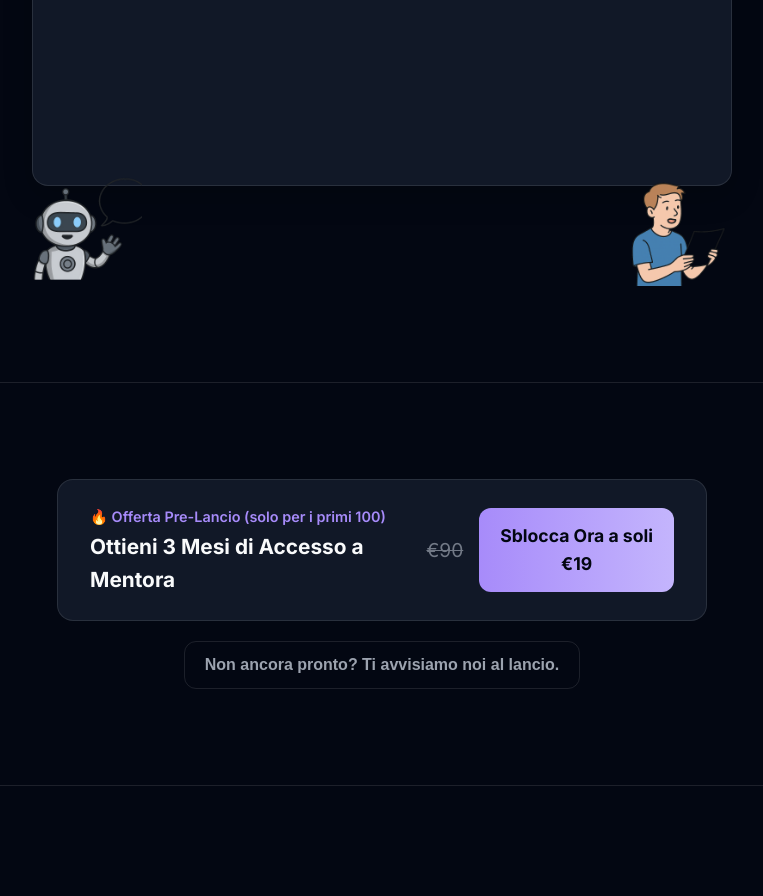
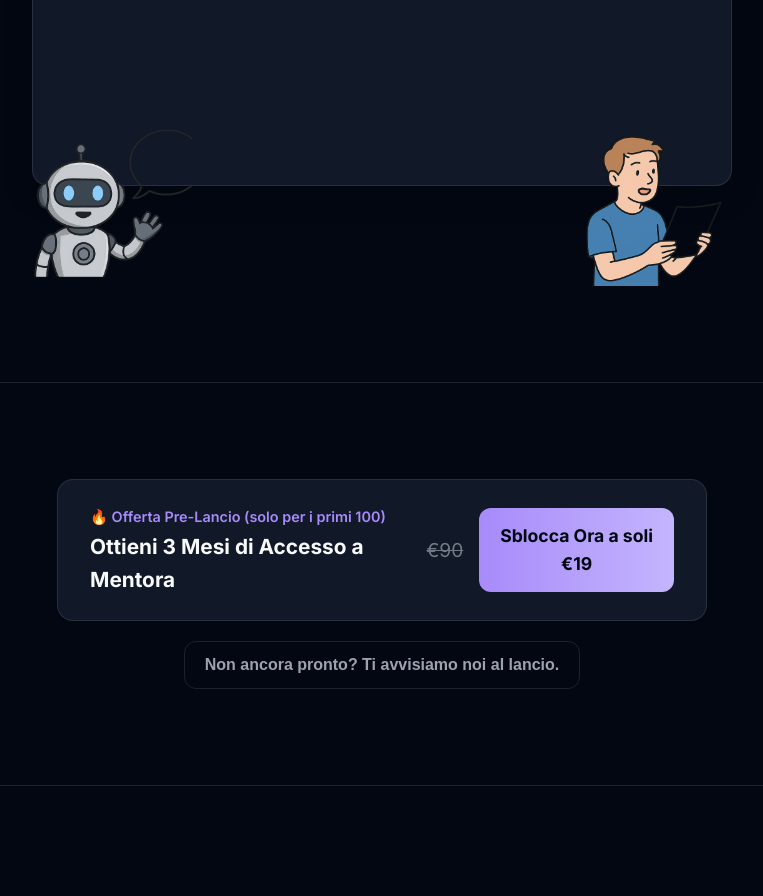
Before and after one commit to BraHKet/MentoraLP, a React (Create React App) app: page / in a window 1280 px wide. Shown: the part 1320-2216 px from the top of the page, without its empty margins (258-1021 px from the left). Built offline with nearby package versions, Linux system fonts and the light colour scheme.

Commit message:
38 commit

```diff
--- a/src/components/ChatSimulation.js
+++ b/src/components/ChatSimulation.js
@@ -11,7 +11,7 @@ const chatScript = [
     { sender: 'user', type: 'text', content: 'Certo. Il principio afferma che la forza.....' },
     { sender: 'ai', type: 'text', content: 'Enunciazione corretta. Adesso mi scriva la formula e mi disegni un diagramma di corpo libero per un oggetto che scivola su un piano inclinato.' },
     { sender: 'user', type: 'text', content: 'Subito. Ecco la formula e il disegno:' },
-    { sender: 'user', type: 'image', content: '/meme.png' }, // Ho rimesso il percorso corretto per l'immagine
+    { sender: 'user', type: 'image', content: '/meme.jpg' }, // Ho rimesso il percorso corretto per l'immagine
     { sender: 'ai', type: 'text', content: 'Perfetto. Il diagramma mostra correttamente la forza peso... Passiamo al prossimo argomento. ' },
 ];
 
--- a/src/components/LandingPage.css
+++ b/src/components/LandingPage.css
@@ -94,7 +94,7 @@ html { scroll-behavior: smooth; }
 /* SCENA CHAT CON PERSONAGGI */
 .chat-scene-container { position: relative; max-width: 700px; margin: 0 auto; width: 100%; }
 .characters-container { display: flex; justify-content: space-between; align-items: flex-end; padding: 0; margin-top: -60px; pointer-events: none; }
-.scene-character { max-height: clamp(100px, 30vw, 160px); width: auto; pointer-events: all; padding-top: 50px; }
+.scene-character { max-height: clamp(100px, 30vw, 160px); width: auto; pointer-events: all;}
 
 /* CONTENITORE CTA */
 .cta-container { display: flex; flex-direction: column; align-items: center; gap: 1.25rem; max-width: 650px; margin: 0 auto; }
```
